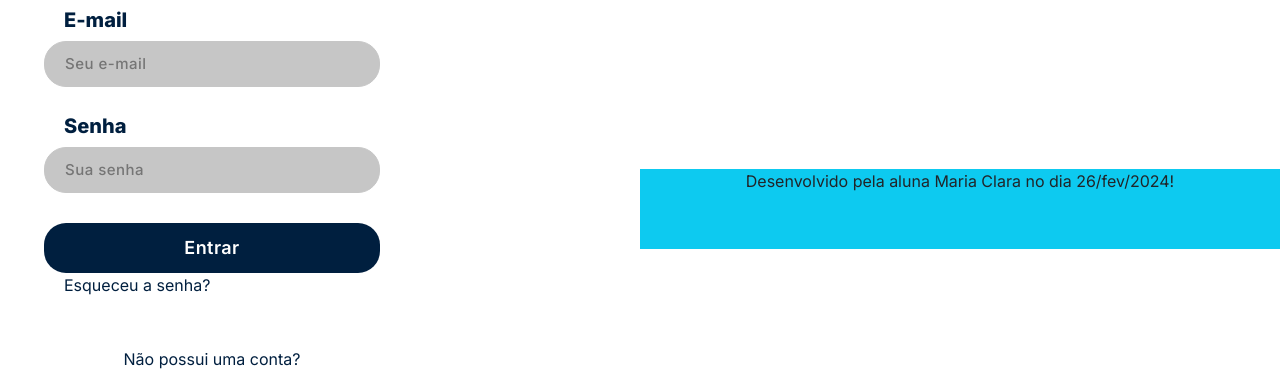
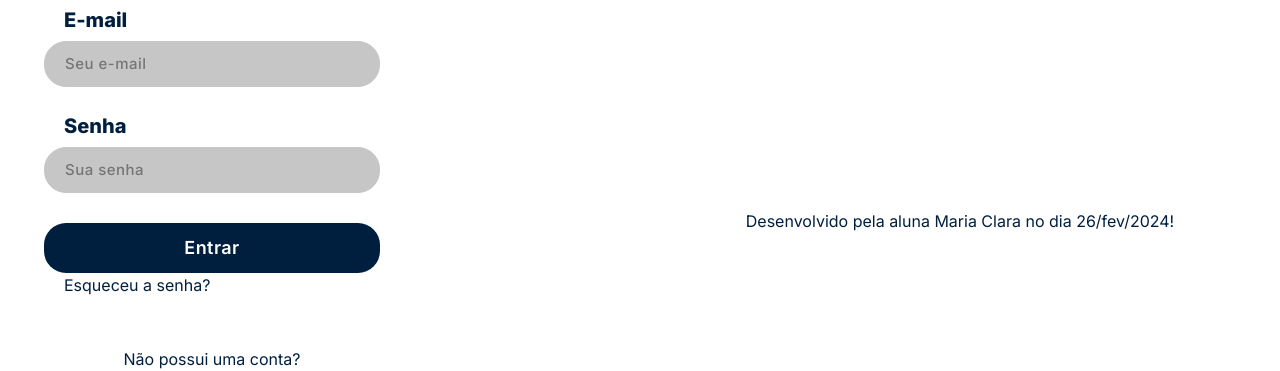
Before and after one commit to mariaclxr/meu-portfolio, a plain HTML site: page index.html in a window 1280 px wide. Shown: the part 191-562 px from the top of the page. Drawn offline with nearby package versions, Linux system fonts and the light colour scheme.

Commit message:
index.html

```diff
--- a/index.html
+++ b/index.html
@@ -60,7 +60,8 @@
         </div>
       </div>
     </div>
-    <footer class="container-fluid bg-info text-center">
+    <footer class="container-fluid">
+      <p>
         Desenvolvido pela aluna Maria Clara no dia 26/fev/2024!
       </p>
     </footer>
```
